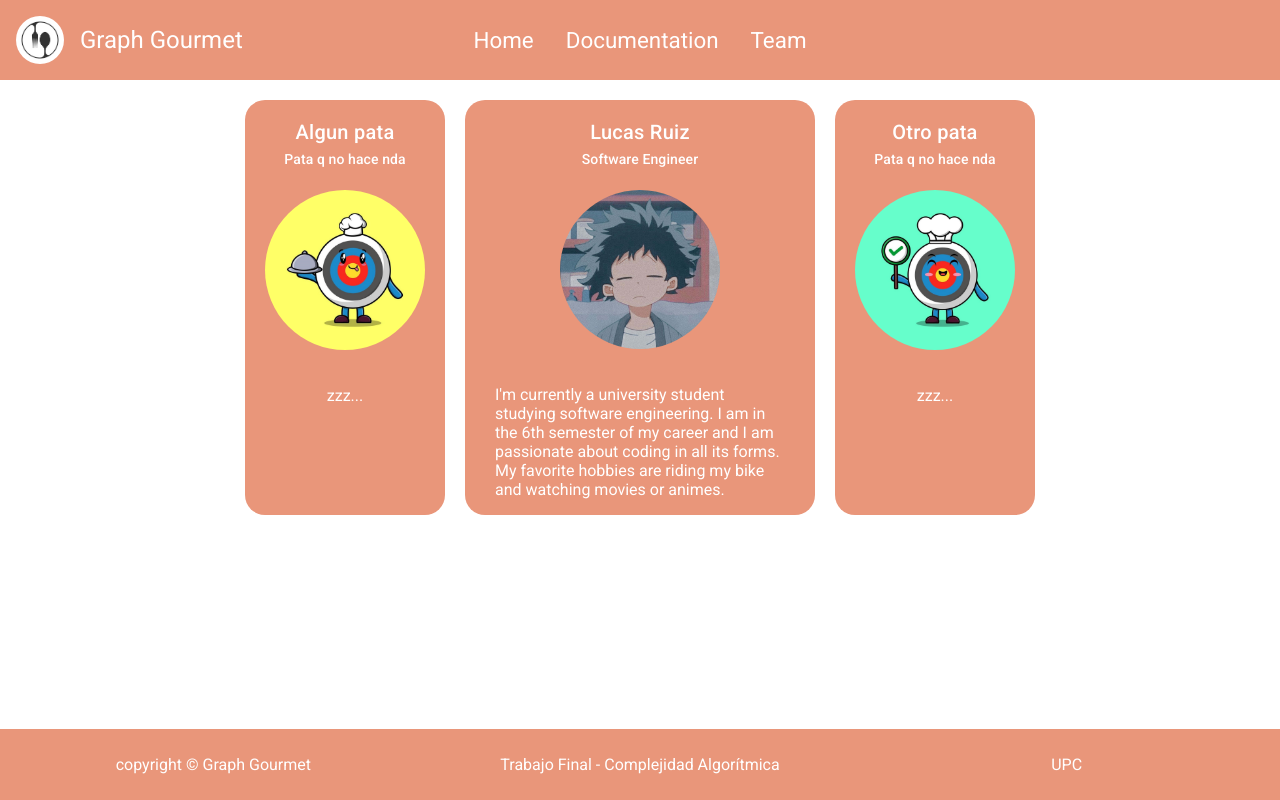
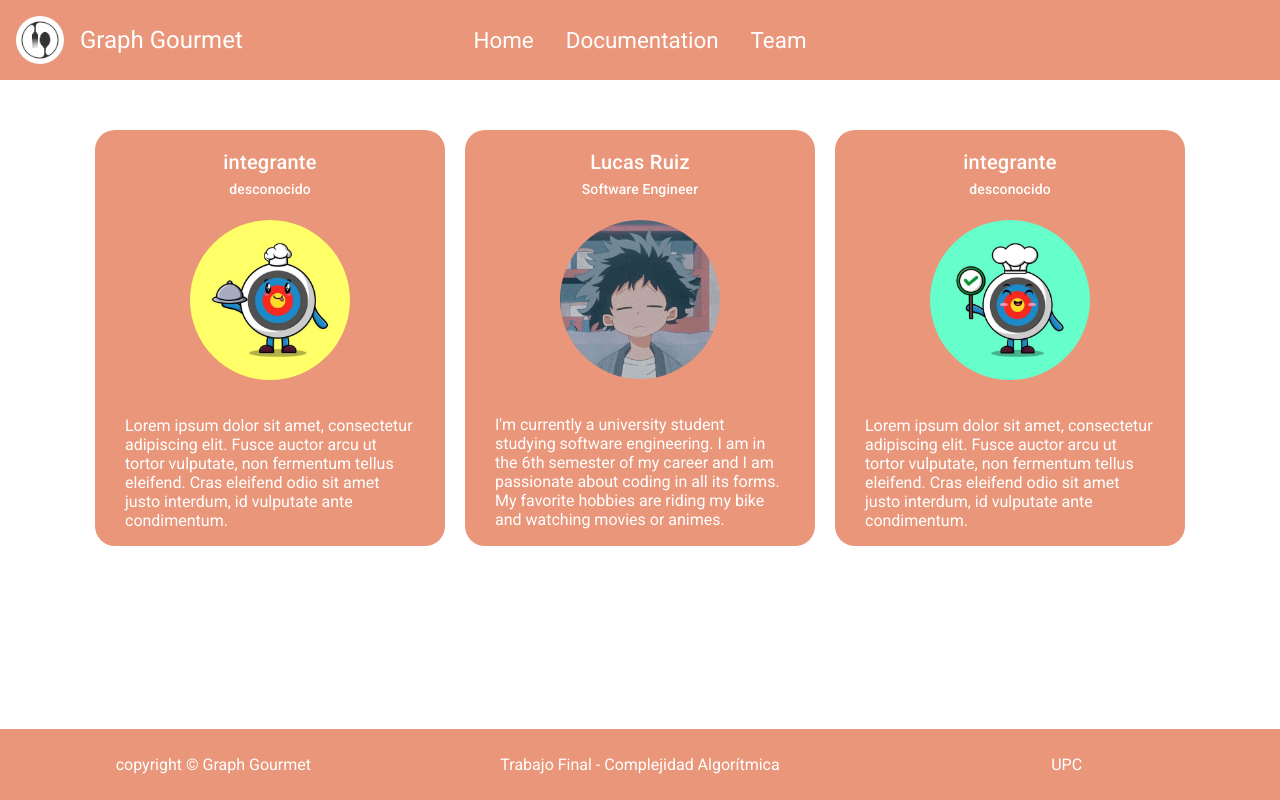
Before and after one commit to Graph-Gourmet/frontend, an Angular app: page /team in a window 1280 px wide. Built offline with nearby package versions, Linux system fonts and the light colour scheme.

Commit message:
feat: minor update

```diff
--- a/src/app/components/team/cards/cards.component.css
+++ b/src/app/components/team/cards/cards.component.css
@@ -30,6 +30,7 @@ mat-card-content {
   flex-wrap: wrap;
   justify-content: center;
   gap: 20px;
+  margin: 50px;
 }
 
 .card {
--- a/src/app/components/team/cards/cards.component.html
+++ b/src/app/components/team/cards/cards.component.html
@@ -1,8 +1,8 @@
 <div class="container">
   <mat-card class="card">
     <mat-card-header>
-      <mat-card-title>Algun pata</mat-card-title>
-      <mat-card-subtitle>Pata q no hace nda</mat-card-subtitle>
+      <mat-card-title>integrante</mat-card-title>
+      <mat-card-subtitle>desconocido</mat-card-subtitle>
     </mat-card-header>
     <img
       mat-card-image
@@ -10,7 +10,11 @@
       alt="Photo of Lucas"
     />
     <mat-card-content>
-      <p>zzz...</p>
+      <p>
+        Lorem ipsum dolor sit amet, consectetur adipiscing elit. Fusce auctor
+        arcu ut tortor vulputate, non fermentum tellus eleifend. Cras eleifend
+        odio sit amet justo interdum, id vulputate ante condimentum.
+      </p>
     </mat-card-content>
   </mat-card>
   <mat-card class="card">
@@ -34,8 +38,8 @@
   </mat-card>
   <mat-card class="card">
     <mat-card-header>
-      <mat-card-title>Otro pata</mat-card-title>
-      <mat-card-subtitle>Pata q no hace nda</mat-card-subtitle>
+      <mat-card-title>integrante</mat-card-title>
+      <mat-card-subtitle>desconocido</mat-card-subtitle>
     </mat-card-header>
     <img
       mat-card-image
@@ -43,7 +47,11 @@
       alt="Photo of Lucas"
     />
     <mat-card-content>
-      <p>zzz...</p>
+      <p>
+        Lorem ipsum dolor sit amet, consectetur adipiscing elit. Fusce auctor
+        arcu ut tortor vulputate, non fermentum tellus eleifend. Cras eleifend
+        odio sit amet justo interdum, id vulputate ante condimentum.
+      </p>
     </mat-card-content>
   </mat-card>
 </div>
```
